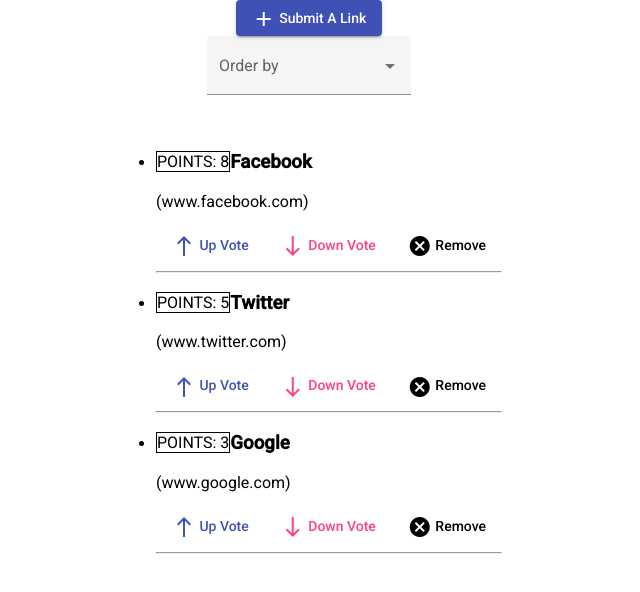
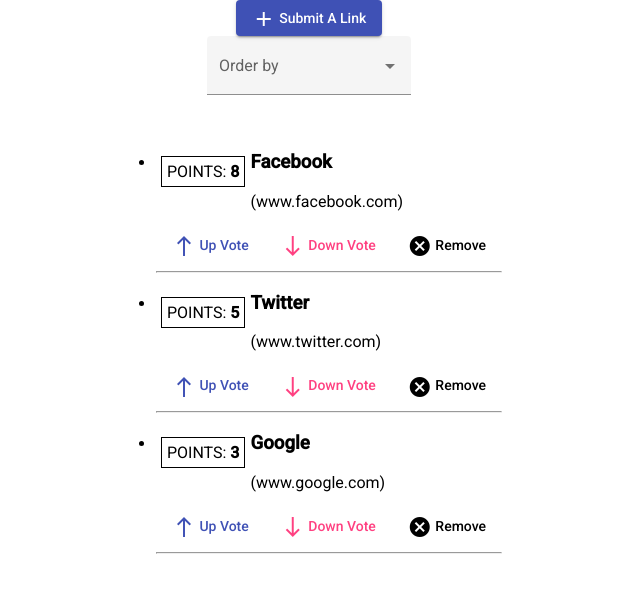
Before and after one commit to burhanelgun/link-vote-app, an Angular app: page / in a window 1280 px wide. Shown: the top 592 px of the page, without its empty margins (331-971 px from the left). Built offline with nearby package versions, Linux system fonts and the light colour scheme.

Commit message:
Reimplement the point div

```diff
--- a/src/app/link-list-item/link-list-item.component.css
+++ b/src/app/link-list-item/link-list-item.component.css
@@ -1,3 +1,5 @@
 .point{
     border:1px solid black;
+    margin: 5px;
+    padding: 5px;
 }
--- a/src/app/link-list-item/link-list-item.component.html
+++ b/src/app/link-list-item/link-list-item.component.html
@@ -1,5 +1,5 @@
 <div class="point" style="float:left;">
-    POINTS: {{link.point}}
+    POINTS: <b>{{link.point}}</b>
 </div>
 
 <div>
```
